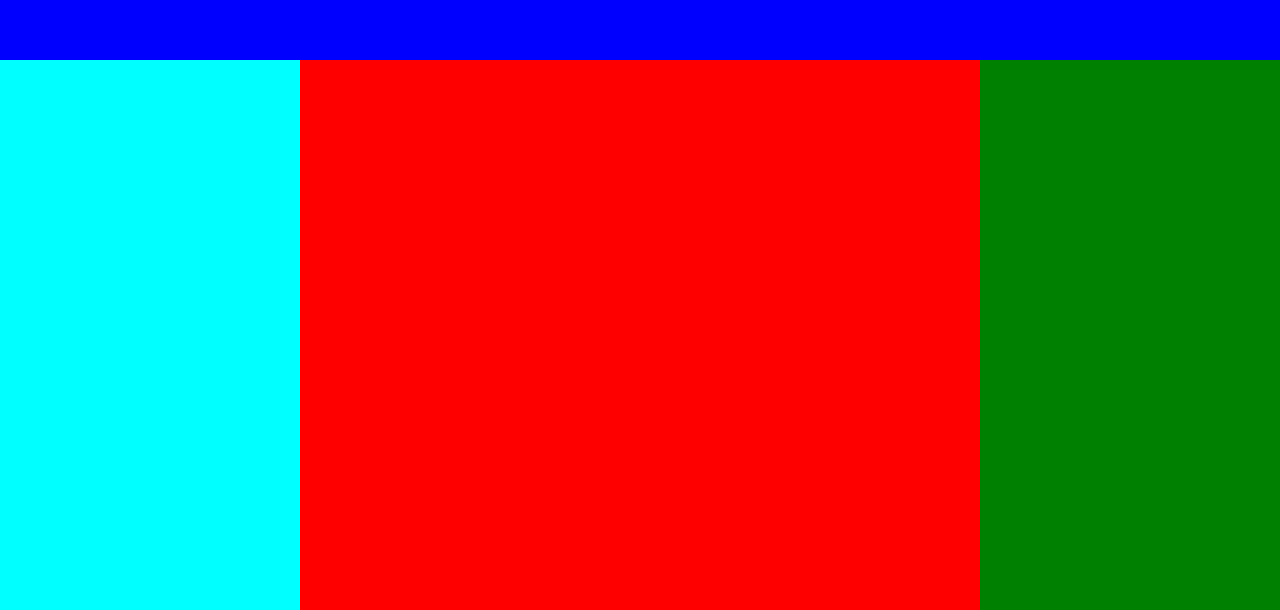
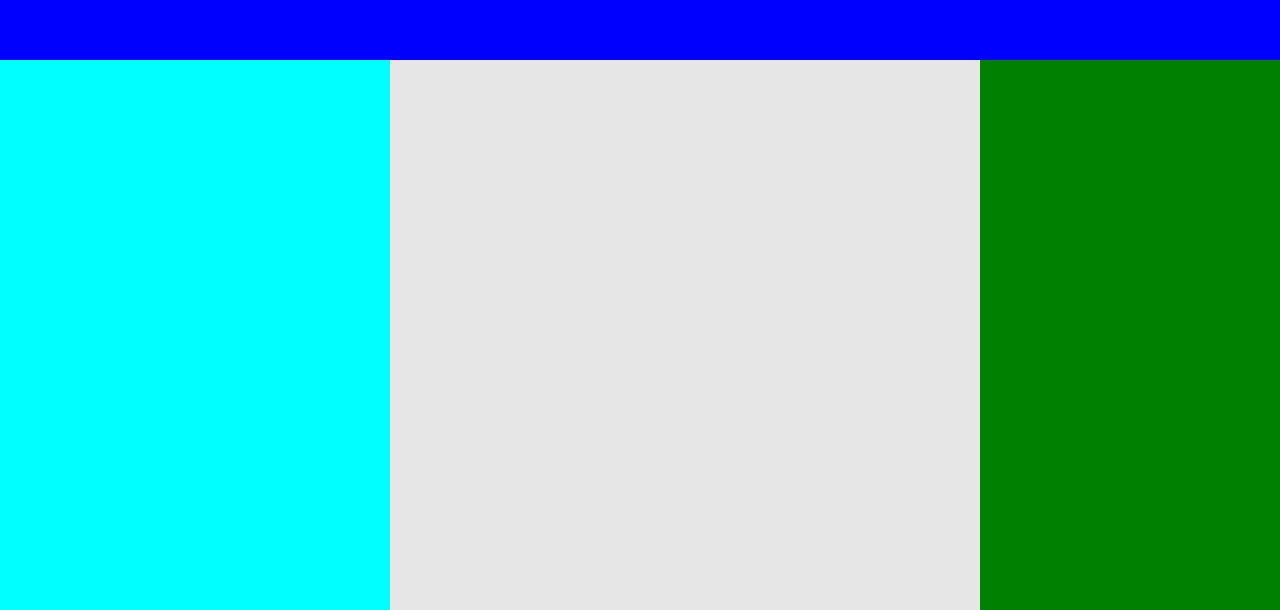
Before and after one commit to sircoffee/github-profile-viewer, a React (Vite) app: page / in a window 1280 px wide. Shown: the part 190-800 px from the top of the page. Built offline with nearby package versions, Linux system fonts and the light colour scheme.

Commit message:
adjusted layout sizes

```diff
--- a/src/styles/global.css
+++ b/src/styles/global.css
@@ -3,6 +3,8 @@
 :root, * {
     margin: 0;
     padding: 0;
+
+    --bg-base: rgb(230, 230, 230);
 }
 
 .application {
@@ -23,13 +25,13 @@
     display: flex;
     justify-content: space-between;
 
-    background-color: red;
+    background-color: var(--bg-base);
 }
 
 .block-left {
     background-color: cyan;
     height: 100%;
-    width: 300px;
+    width: 390px;
 }
 
 .block-right {
```
